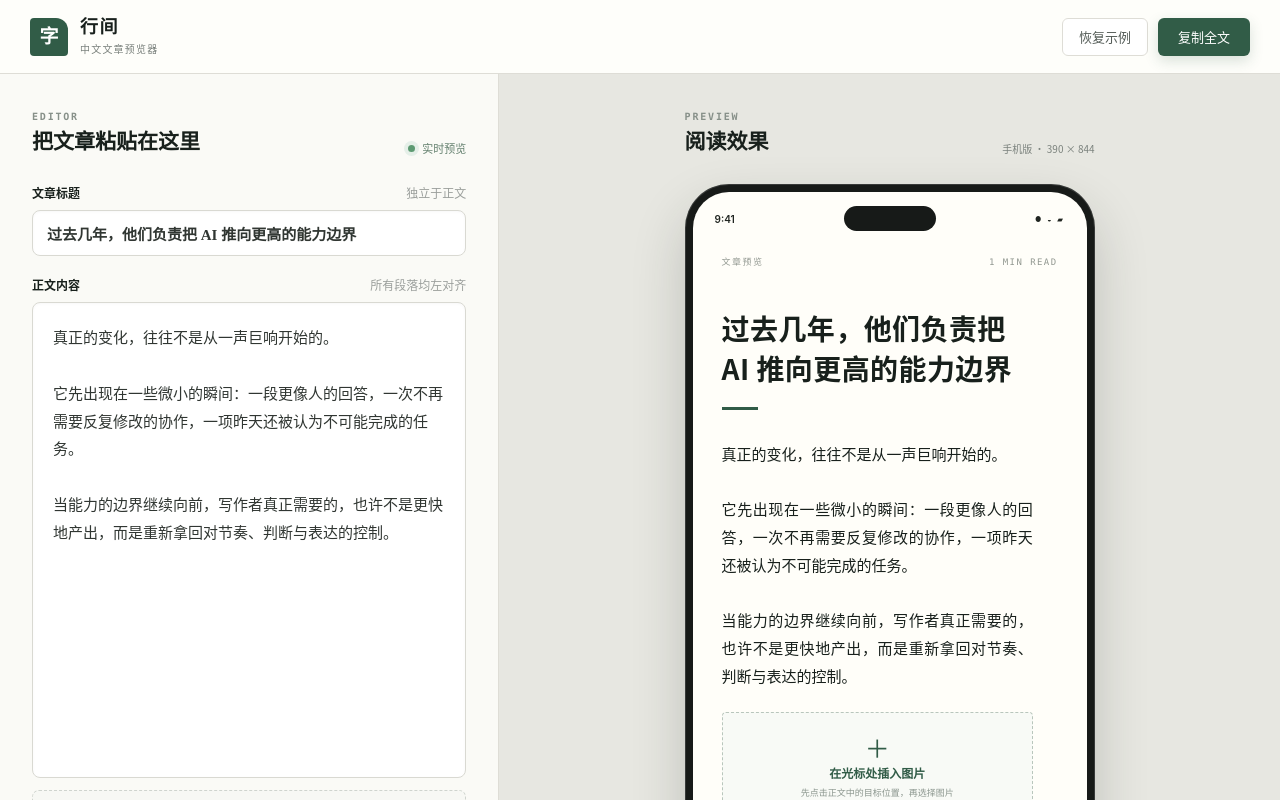
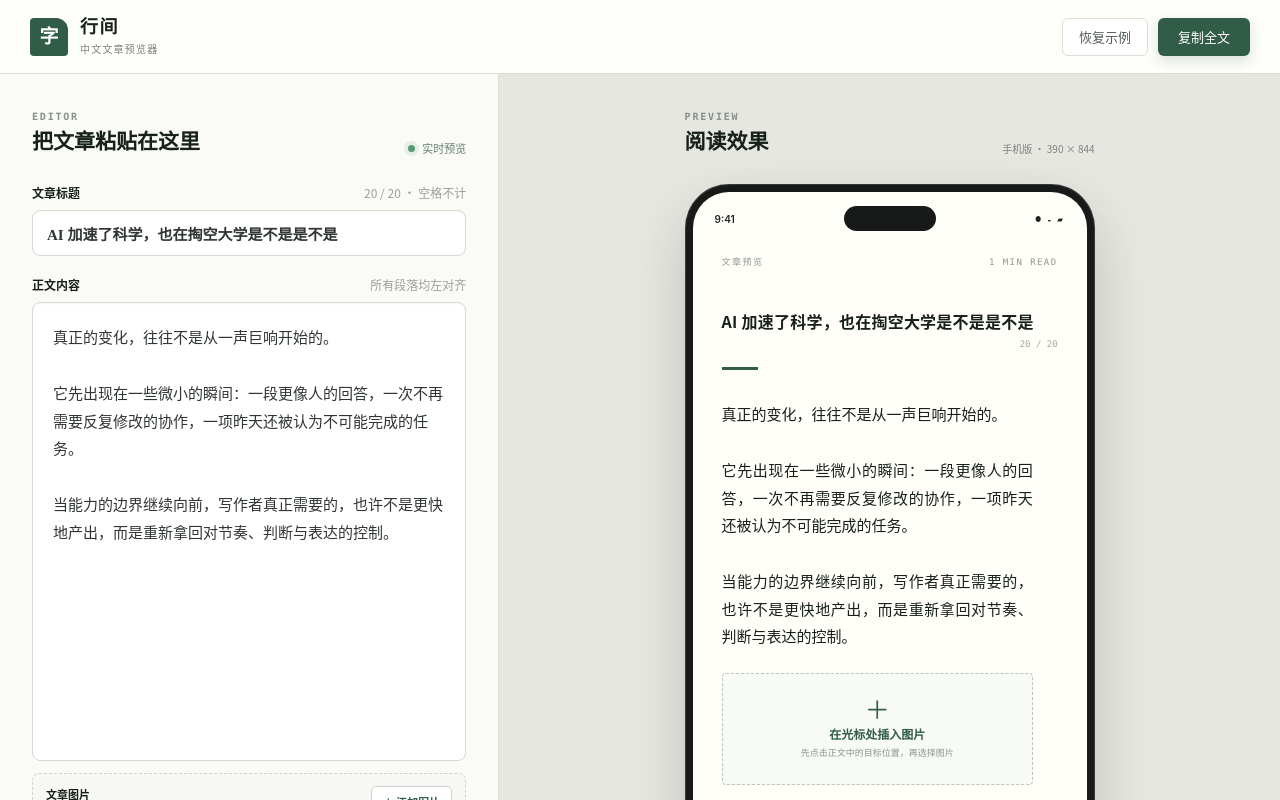
Before and after one commit to mok112311/-, a Next.js app: page / in a window 1280 px wide. Shown: the top 800 px of the page. Built offline with nearby package versions, Linux system fonts and the light colour scheme.

Commit message:
Limit titles to twenty visible characters

```diff
--- a/app/globals.css
+++ b/app/globals.css
@@ -533,9 +533,9 @@ textarea:focus {
 .paper h3 {
   margin: 42px 0 18px;
   max-width: 100%;
-  font: 800 28px/1.42 "PingFang SC", "Noto Sans CJK SC", "Microsoft YaHei", sans-serif;
+  font: 800 16px/1.5 "PingFang SC", "Noto Sans CJK SC", "Microsoft YaHei", sans-serif;
   letter-spacing: 0.015em;
-  text-wrap: balance;
+  white-space: nowrap;
   outline: none;
   cursor: text;
 }
@@ -548,6 +548,13 @@ textarea:focus {
 .paper h3:empty::before {
   content: attr(data-placeholder);
   color: #b0b4b0;
+}
+
+.title-count {
+  margin: -11px 0 18px;
+  color: #a2a6a2;
+  font: 400 9px/1 ui-monospace, SFMono-Regular, Menlo, monospace;
+  text-align: right;
 }
 
 .title-rule {
--- a/app/page.tsx
+++ b/app/page.tsx
@@ -2,7 +2,7 @@
 
 import { useEffect, useMemo, useRef, useState } from "react";
 
-const SAMPLE_TITLE = "过去几年，他们负责把 AI 推向更高的能力边界";
+const SAMPLE_TITLE = "AI 加速了科学，也在掏空大学是不是是不是";
 
 const SAMPLE = `真正的变化，往往不是从一声巨响开始的。
 
@@ -11,6 +11,7 @@ const SAMPLE = `真正的变化，往往不是从一声巨响开始的。
 当能力的边界继续向前，写作者真正需要的，也许不是更快地产出，而是重新拿回对节奏、判断与表达的控制。`;
 
 const TARGET = "过去几年，他们负责把 AI 推向更高的能力边界";
+const TITLE_LIMIT = 20;
 
 type ArticleImage = {
   id: string;
@@ -20,6 +21,26 @@ type ArticleImage = {
 
 function formatReadTime(count: number) {
   return Math.max(1, Math.ceil(count / 400));
+}
+
+function countTitleCharacters(value: string) {
+  return Array.from(value).filter((character) => !/\s/u.test(character)).length;
+}
+
+function limitTitle(value: string) {
+  const singleLine = value.replace(/[\r\n]+/g, " ");
+  let count = 0;
+  let result = "";
+
+  for (const character of Array.from(singleLine)) {
+    if (!/\s/u.test(character)) {
+      if (count >= TITLE_LIMIT) break;
+      count += 1;
+    }
+    result += character;
+  }
+
+  return result;
 }
 
 export default function Home() {
@@ -45,6 +66,7 @@ export default function Home() {
       minutes: formatReadTime(clean.length),
     };
   }, [content]);
+  const titleCount = countTitleCharacters(title);
 
   function blobToDataUrl(blob: Blob) {
     return new Promise<string>((resolve, reject) => {
@@ -300,14 +322,14 @@ export default function Home() {
 
           <label className="editor-label" htmlFor="title-input">
             文章标题
-            <span>独立于正文</span>
+            <span>{titleCount} / {TITLE_LIMIT} · 空格不计</span>
           </label>
           <input
             id="title-input"
             className="title-input"
             aria-label="文章标题"
             value={title}
-            onChange={(event) => setTitle(event.target.value)}
+            onChange={(event) => setTitle(limitTitle(event.target.value))}
             placeholder="输入文章标题……"
           />
 
@@ -488,11 +510,27 @@ export default function Home() {
                 suppressContentEditableWarning
                 data-placeholder="点击输入标题"
                 aria-label="可编辑的文章标题"
-                onInput={(event) => setTitle(event.currentTarget.innerText)}
+                onInput={(event) => {
+                  const limited = limitTitle(event.currentTarget.innerText);
+                  if (event.currentTarget.innerText !== limited) {
+                    event.currentTarget.innerText = limited;
+                    const range = document.createRange();
+                    range.selectNodeContents(event.currentTarget);
+                    range.collapse(false);
+                    const selection = window.getSelection();
+                    selection?.removeAllRanges();
+                    selection?.addRange(range);
+                  }
+                  setTitle(limited);
+                }}
+                onKeyDown={(event) => {
+                  if (event.key === "Enter") event.preventDefault();
+                }}
                 onPaste={pastePlainText}
               >
                 {title}
               </h3>
+              <div className="title-count">{titleCount} / {TITLE_LIMIT}</div>
               <div className="title-rule" />
               <div className="article-body">
                 <div
```
